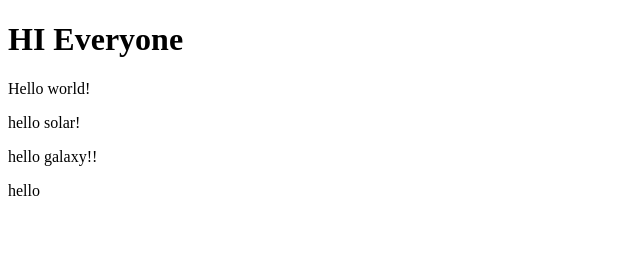
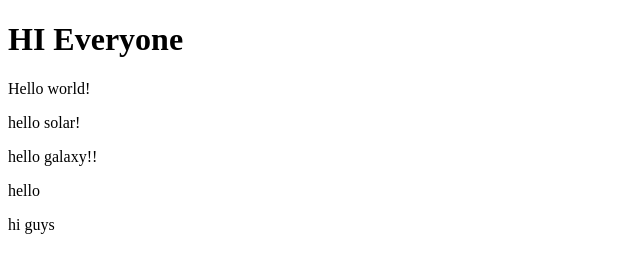
Before and after one commit to IamaswinA/html-works, a plain HTML site: page 08-12-22/index.html in a window 1280 px wide. Shown: the full height of the page, 0-640 px from the left. Drawn offline with Linux system fonts and the light colour scheme.

Commit message:
Update index.html

```diff
--- a/08-12-22/index.html
+++ b/08-12-22/index.html
@@ -13,6 +13,7 @@
         <p class="para"></p>
         <p class="para"></p>
         <p class="para"></p>
+        <p class="para">hi guys</p>
 
 
     </div>
```
